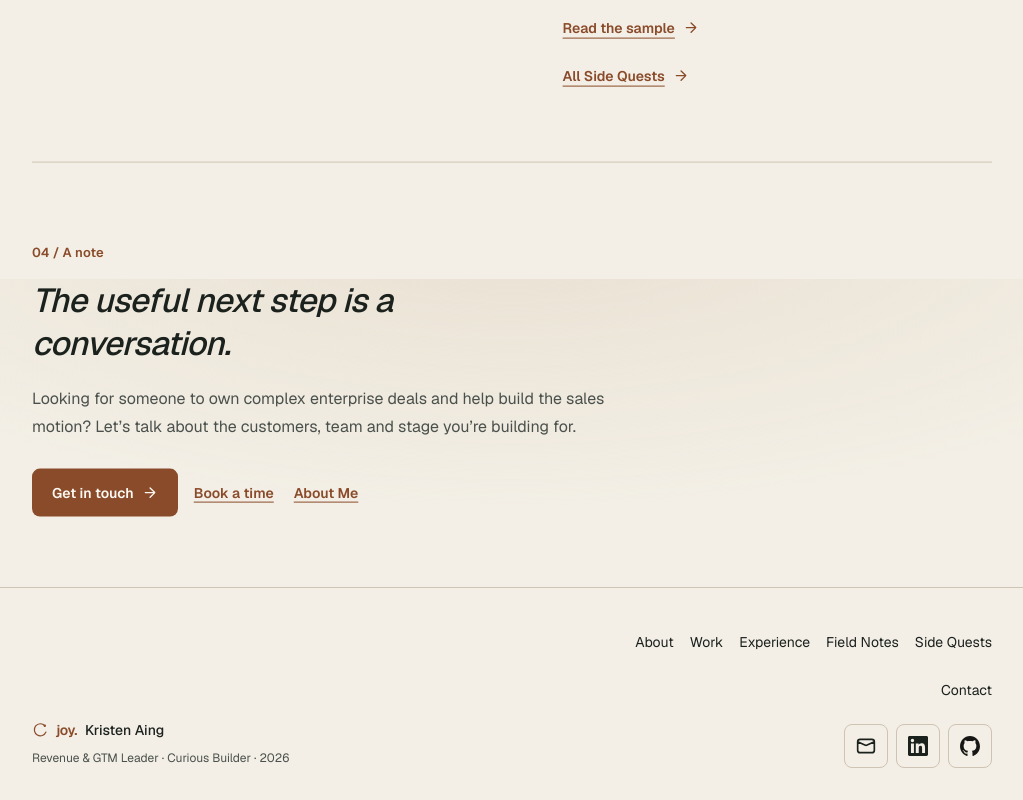
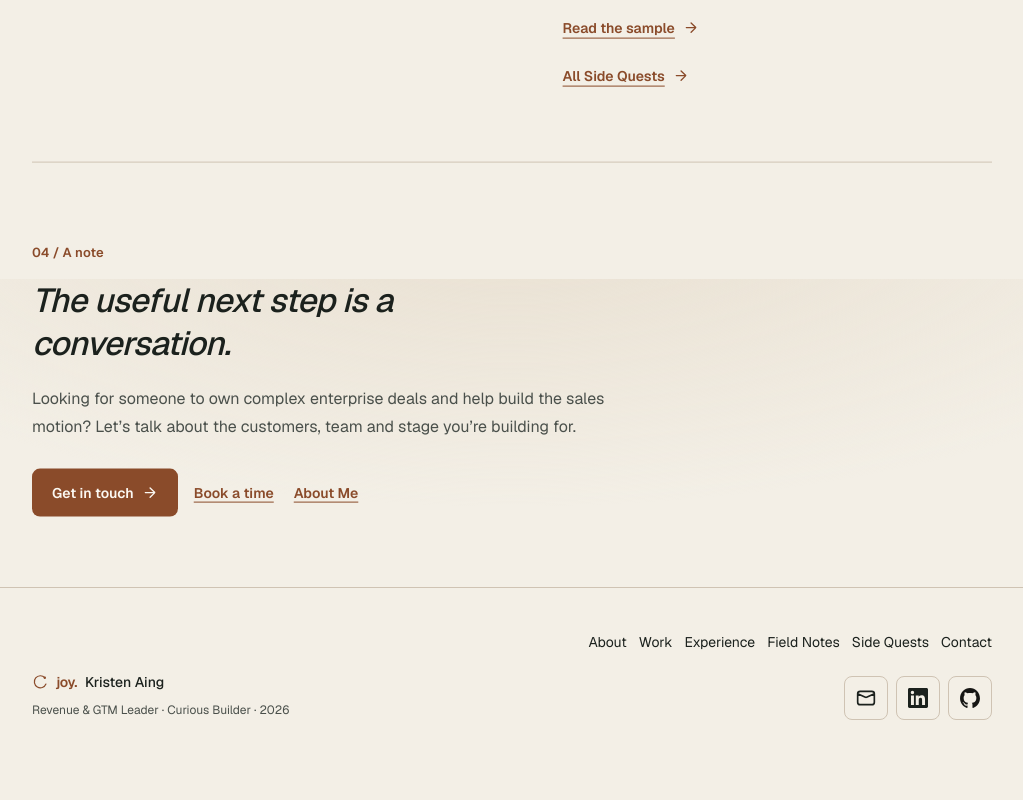
Before and after one commit to heyfunwhoa/byjoyaing-portfolio, a Next.js app: page / in a window 1280 px wide. Shown: the part 2921-3721 px from the top of the page, without its empty margins (128-1151 px from the left). After the commit the page ends 3673 px from the top, so only its background shows below. Built offline with nearby package versions, Linux system fonts and the light colour scheme.

Commit message:
fix: keep footer navigation together [preview]

```diff
--- a/app/layout.tsx
+++ b/app/layout.tsx
@@ -90,7 +90,7 @@ export default function RootLayout({ children }: LayoutProps<"/">) {
               <div className="flex flex-col gap-3 sm:items-end">
               <nav
                 aria-label="Footer"
-                className="grid grid-cols-2 gap-x-5 gap-y-1 min-[480px]:grid-cols-3 sm:flex sm:max-w-sm sm:flex-wrap sm:justify-end sm:gap-x-4"
+                className="grid grid-cols-2 gap-x-5 gap-y-1 min-[480px]:grid-cols-3 sm:flex sm:max-w-sm sm:flex-wrap sm:justify-end sm:gap-x-4 lg:max-w-lg lg:gap-x-3"
               >
                 {[
                   ["/about", "About"],
```
